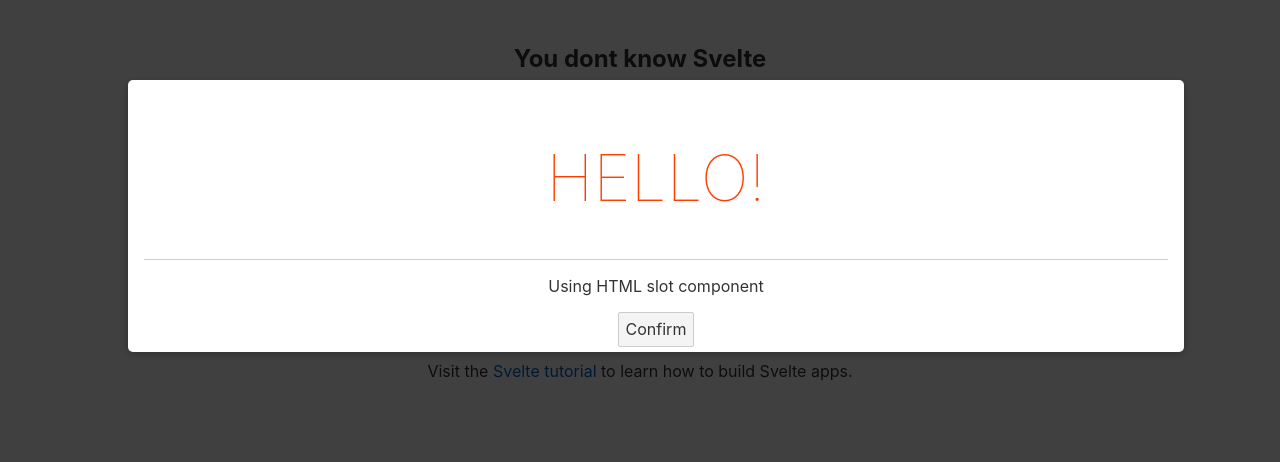
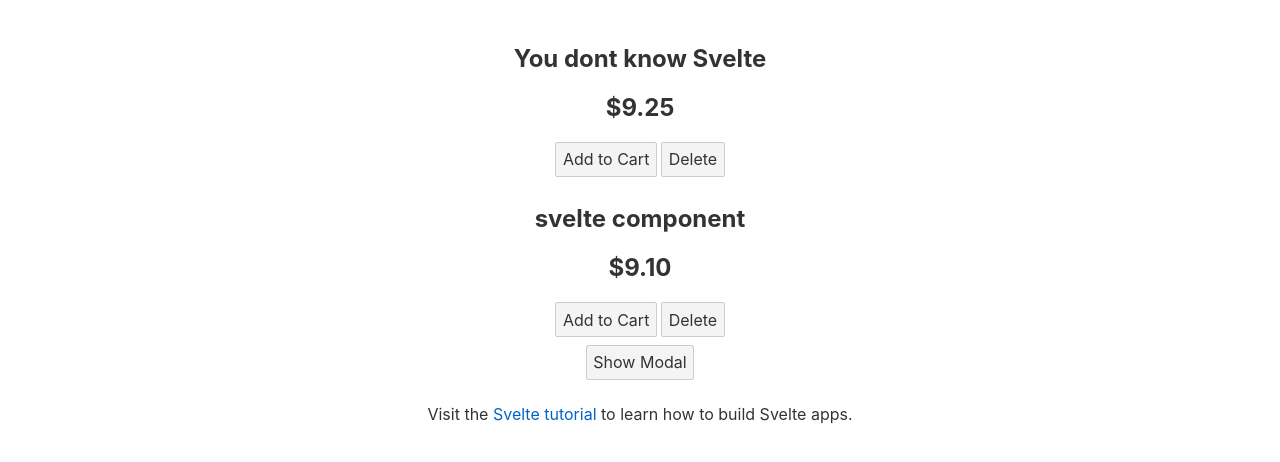
Before and after one commit to agungTuanany/svelte_course, a Svelte app in the folder diving_deeper_into_component/: page / in a window 1280 px wide. Shown: the top 462 px of the page. Built offline with nearby package versions, Linux system fonts and the light colour scheme.

Commit message:
Chapter_6: Diving deeper into component | Opening & Closing modal using event dispatcher

```diff
--- a/diving_deeper_into_component/src/App.svelte
+++ b/diving_deeper_into_component/src/App.svelte
@@ -15,11 +15,17 @@
         }
     ]
 
+    let showModal = false
+
+    // ###############################################
     function addToCart (event) {
         console.log (event.detail)
     }
 
     const deleteProduct = e => console.log (e.detail)
+
+    const modalEventTrue = () => showModal = true
+    const modalEventFalse = () => showModal = false
 </script>
 
 <style>
@@ -61,11 +67,15 @@
             />
     {/each}
 
-    <Modal>
-        <h1 slot="header">Hello!</h1>
-        <p>Using HTML slot component</p>
-        <button slot="footer">Confirm</button>
-    </Modal>
+    <button on:click="{modalEventTrue}" type="">Show Modal</button>
+
+    {#if showModal}
+        <Modal on:cancel="{modalEventFalse}" on:close="{modalEventFalse}">
+            <h1 slot="header">Hello!</h1>
+            <p>Using HTML slot component</p>
+            <button slot="footer" on:click="{modalEventFalse}">Confirm</button>
+        </Modal>
+    {/if}
 
     <p>Visit the <a href="https://svelte.dev/tutorial">Svelte tutorial</a> to learn how to build Svelte apps.</p>
 </main>
--- a/diving_deeper_into_component/src/UI/Modal.svelte
+++ b/diving_deeper_into_component/src/UI/Modal.svelte
@@ -1,5 +1,13 @@
 <script>
+    import { createEventDispatcher } from "svelte"
+
+    // ###############################################
+    const dispatch = createEventDispatcher ()
+    const dispacthClose = () => dispatch ("close")
+    const dispatchCancel = () => dispatch ("cancel")
+
 </script>
+
 <style>
     .backdrop {
         position: fixed;
@@ -29,7 +37,8 @@
         border-bottom: 1px solid #ccc;
     }
 </style>
-<div class="backdrop"></div>
+
+<div class="backdrop" on:click="{dispacthClose}"></div>
 <div class="modal">
     <!-- https://developer.mozilla.org/en-US/docs/Web/HTML/Element/Slot -->
     <header>
@@ -41,7 +50,7 @@
     </div>
     <footer>
         <slot name="footer">
-            <button>Close</button>
+        <button on:click="{dispatchCancel}">Close</button>
         </slot>
     </footer>
 
```
